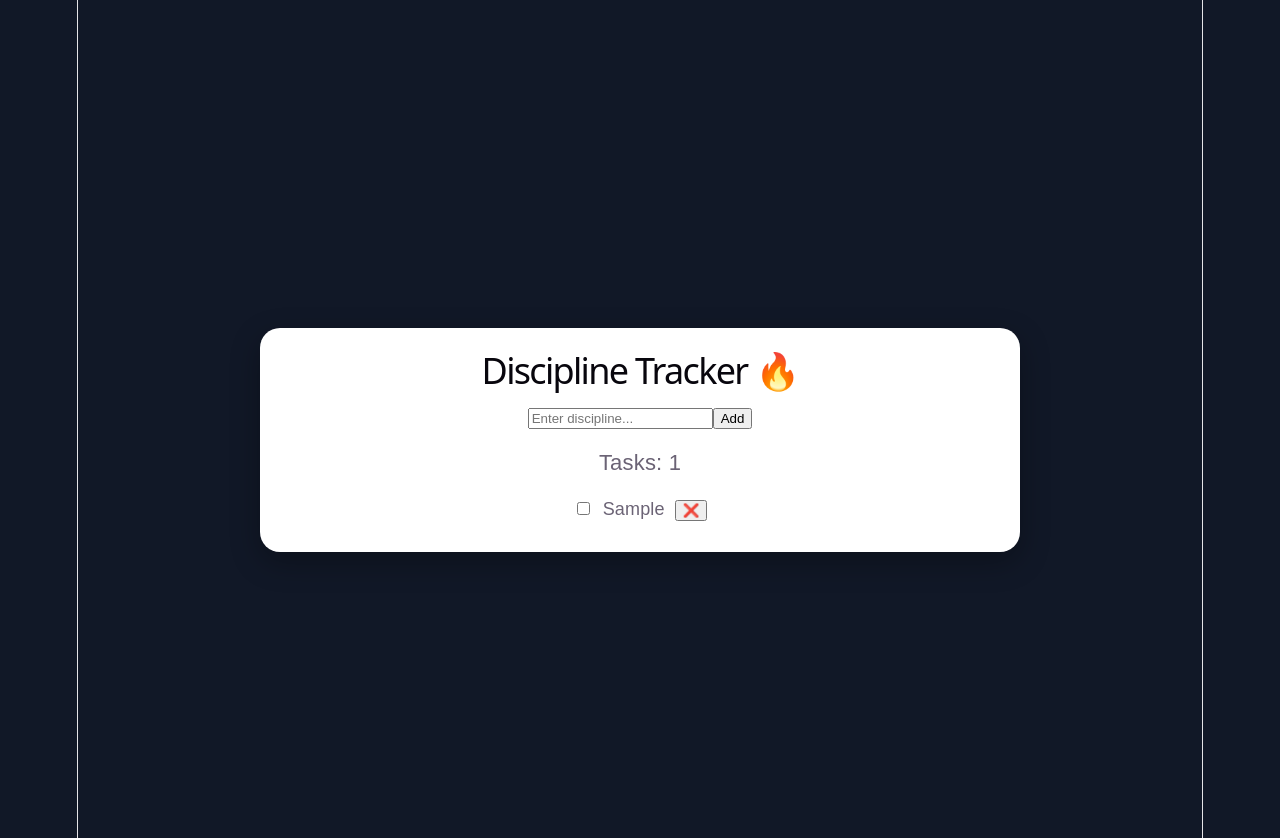
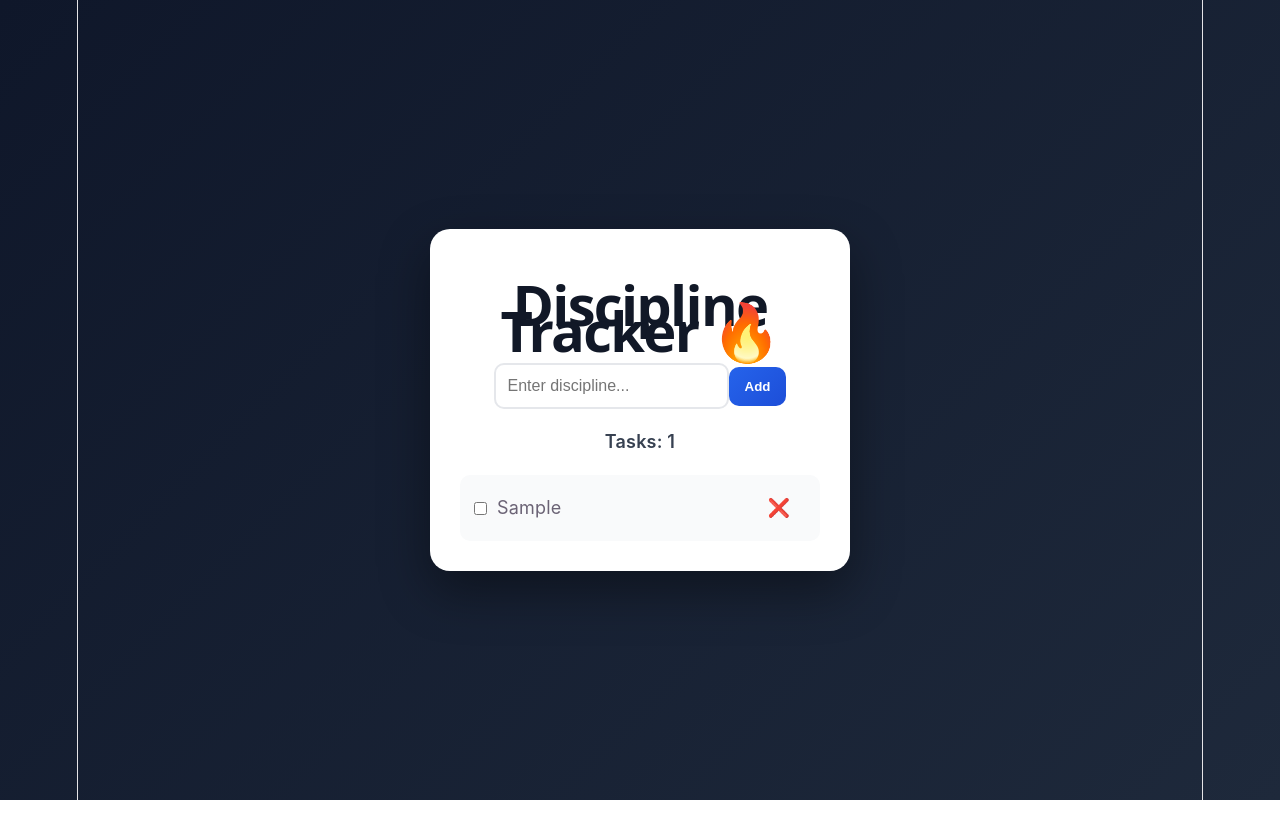
Before and after one commit to evolflow/js-journey-part-2, a React (Vite) app: page / in a window 1280 px wide. Both pictures are taken after typing "Sample" into the empty fields and a click on the button "Add". Shown: the top 838 px of the page. After the commit the page ends 800 px from the top, so only its background shows below. Built offline with nearby package versions, Linux system fonts and the light colour scheme.

Commit message:
Coding Session 24 - UI + README

```diff
--- a/src/App.css
+++ b/src/App.css
@@ -1,34 +1,137 @@
-body {
+/* RESET */
+* {
+  box-sizing: border-box;
   margin: 0;
-  font-family: Arial, sans-serif;
-  background: #111827;
+  padding: 0;
 }
 
+/* BODY */
+body {
+  font-family: "Inter", sans-serif;
+  background: linear-gradient(135deg, #0f172a, #1e293b);
+}
+
+/* MAIN CONTAINER */
 .app {
   min-height: 100vh;
   display: flex;
   justify-content: center;
   align-items: center;
-  padding: 40px;
 }
 
+/* CARD */
 .tracker-card {
-  width: 100%;
-  max-width: 700px;
-  background: white;
+  background: #ffffff;
   padding: 30px;
   border-radius: 20px;
-  box-shadow: 0 10px 30px rgba(0, 0, 0, 0.3);
+  width: 420px;
+  box-shadow: 0 20px 50px rgba(0, 0, 0, 0.4);
+  transition: transform 0.2s ease;
 }
 
-.tracker-card h1 {
-  margin-top: 0;
-  margin-bottom: 20px;
-  font-size: 36px;
+.tracker-card:hover {
+  transform: translateY(-5px);
 }
 
+/* TITLE */
+h1 {
+  text-align: center;
+  margin-bottom: 20px;
+  font-weight: 700;
+  color: #111827;
+}
+
+/* FORM */
+.form-box {
+  display: flex;
+  gap: 10px;
+}
+
+/* INPUT */
+input[type="text"] {
+  flex: 1;
+  padding: 12px;
+  font-size: 16px;
+  border-radius: 10px;
+  border: 2px solid #e5e7eb;
+  outline: none;
+  transition: all 0.2s ease;
+}
+
+input[type="text"]:focus {
+  border-color: #2563eb;
+  box-shadow: 0 0 0 3px rgba(37, 99, 235, 0.2);
+}
+
+/* BUTTON */
+button {
+  padding: 12px 16px;
+  border: none;
+  border-radius: 10px;
+  background: linear-gradient(135deg, #2563eb, #1d4ed8);
+  color: white;
+  font-weight: 600;
+  cursor: pointer;
+  transition: all 0.2s ease;
+}
+
+button:hover {
+  transform: scale(1.05);
+}
+
+button:active {
+  transform: scale(0.95);
+}
+
+/* TASK COUNT */
 .task-count {
-  font-size: 22px;
   margin-top: 20px;
-  margin-bottom: 20px;
+  font-weight: 600;
+  color: #374151;
 }
+
+/* TASK LIST */
+.task-item {
+  display: flex;
+  align-items: center;
+  justify-content: space-between;
+  background: #f9fafb;
+  padding: 10px 14px;
+  border-radius: 10px;
+  margin-top: 10px;
+  transition: all 0.2s ease;
+}
+
+.task-item:hover {
+  background: #f3f4f6;
+}
+
+/* LEFT SIDE (checkbox + text) */
+.task-left {
+  display: flex;
+  align-items: center;
+}
+
+/* TEXT */
+.task-text {
+  margin-left: 10px;
+  transition: all 0.2s ease;
+}
+
+.task-text.done {
+  text-decoration: line-through;
+  color: #9ca3af;
+}
+
+/* DELETE BUTTON */
+.delete-btn {
+  background: transparent;
+  border: none;
+  font-size: 18px;
+  cursor: pointer;
+  transition: transform 0.2s ease;
+}
+
+.delete-btn:hover {
+  transform: scale(1.2);
+}
--- a/src/components/DisciplineList.jsx
+++ b/src/components/DisciplineList.jsx
@@ -2,7 +2,8 @@ function DisciplineList({ tasks, setTasks }) {
   return (
     <div style={{ marginTop: "20px" }}>
       {tasks.map((task, index) => (
-        <div key={index}>
+        <div key={index} className="task-item">
+          <div className="task-left">
             <input
               type="checkbox"
               checked={task.done}
@@ -14,14 +15,17 @@ function DisciplineList({ tasks, setTasks }) {
               }}
             />
 
-          <span style={{ marginLeft: "10px" }}>{task.text}</span>
+            <span className={`task-text ${task.done ? "done" : ""}`}>
+              {task.text}
+            </span>
+          </div>
 
           <button
+            className="delete-btn"
             onClick={() => {
               const newTasks = tasks.filter((_, i) => i !== index);
               setTasks(newTasks);
             }}
-            style={{ marginLeft: "10px" }}
           >
             ❌
           </button>
```
Also changed, not shown: 1 other file (tests, documents, lock files or other folders). Lines whose indentation alone changed are shown as unchanged.
